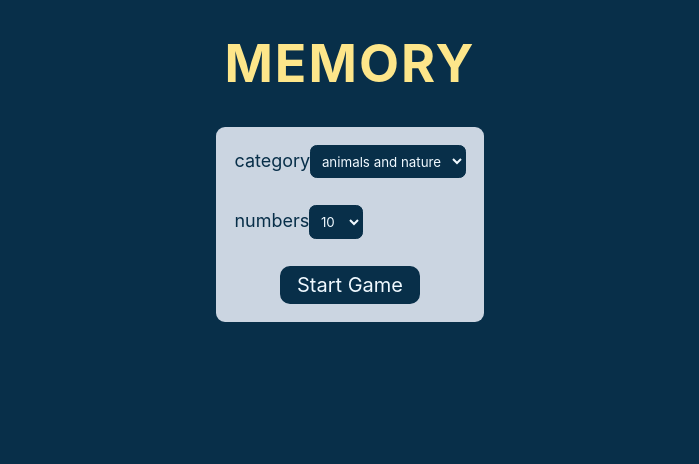
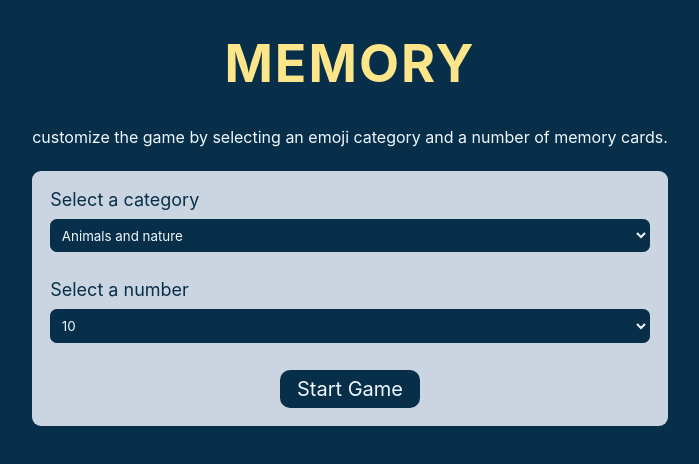
Before and after one commit to BasamLive/MemoryCardGame, a React (Vite) app: page / in a window 1280 px wide. Shown: the top 464 px of the page, without its empty margins (290-989 px from the left). Built offline with nearby package versions, Linux system fonts and the light colour scheme.

Commit message:
added the select and the option components

```diff
--- a/src/App.jsx
+++ b/src/App.jsx
@@ -27,7 +27,6 @@ function App() {
   const [areAllCardsMatched, setAreAllCardsMatched] = useState(false);
   const [isError, setIsError] = useState(false);
   const [formData, setFormData] = useState(initialFormData);
-  console.log(formData);
 
   useEffect(
     () => {
@@ -152,7 +151,6 @@ function App() {
   // Handling the changes in the Form component
   /////////////////////////////////////////////
   const handleFormChange = (e) => {
-    e.preventDefault();
     setFormData((prevData) => ({
       ...prevData,
       [e.target.name]: e.target.value,
--- a/src/components/Form.jsx
+++ b/src/components/Form.jsx
@@ -1,10 +1,16 @@
 import RegularButton from "../components/RegularButton";
+import Select from "./Select";
 
 const Form = ({ handleSubmit, handleChange }) => {
   return (
     <div className="form-container">
+      <p className="p-regular">
+        customize the game by selecting an emoji category and a number of memory
+        cards.
+      </p>
       <form className="wrapper">
-        <div className="form__inner-warpper">
+        <Select handleChange={handleChange} />
+        {/* <div className="form__inner-warpper">
           <label htmlFor="category"> category</label>
           <select name="category" id="category" onChange={handleChange}>
             <option value="animals-and-nature">animals and nature</option>
@@ -23,7 +29,7 @@ const Form = ({ handleSubmit, handleChange }) => {
             <option value={40}>40</option>
             <option value={50}>50</option>
           </select>
-        </div>
+        </div> */}
         <RegularButton handleClick={handleSubmit}> Start Game</RegularButton>
       </form>
     </div>
--- /dev/null
+++ b/src/components/Options.jsx
@@ -0,0 +1,10 @@
+const Options = ({ valueArray }) => {
+  const optionEl = valueArray.map(({ name, value }) => (
+    <option key={value} value={value}>
+      {name ? name : value}
+    </option>
+  ));
+  return <>{optionEl}</>;
+};
+
+export default Options;
--- /dev/null
+++ b/src/components/Select.jsx
@@ -0,0 +1,15 @@
+import { data } from "../data/data";
+import Options from "./Options";
+export default function Select({ handleChange }) {
+  const selectEl = Object.entries(data).map(([key, value]) => {
+    return (
+      <div key={key} className="form__inner-wrapper">
+        <label htmlFor={key}>Select a {key}</label>
+        <select name={key} id={key} onChange={handleChange}>
+          <Options valueArray={value} />
+        </select>
+      </div>
+    );
+  });
+  return <>{selectEl}</>;
+}
```
